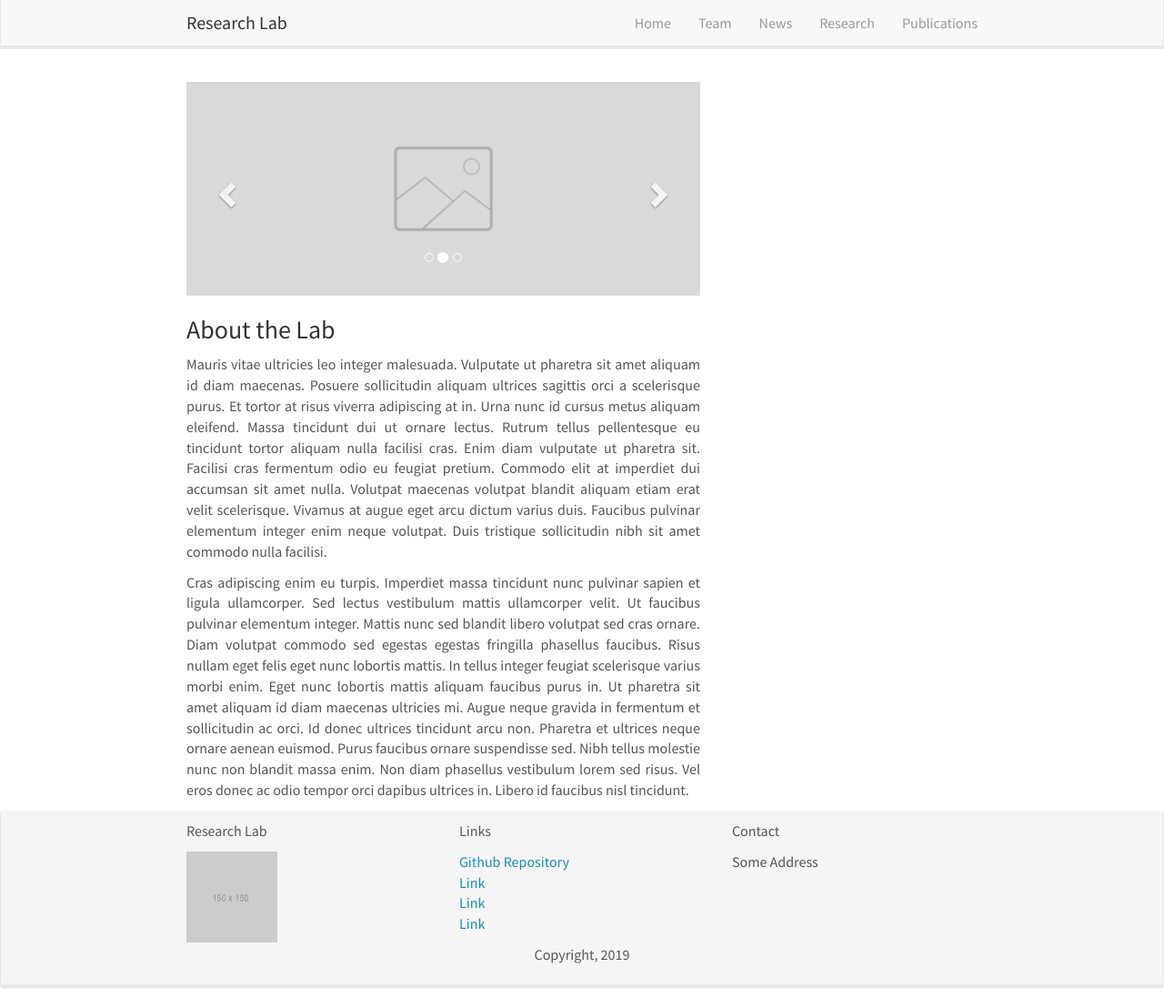
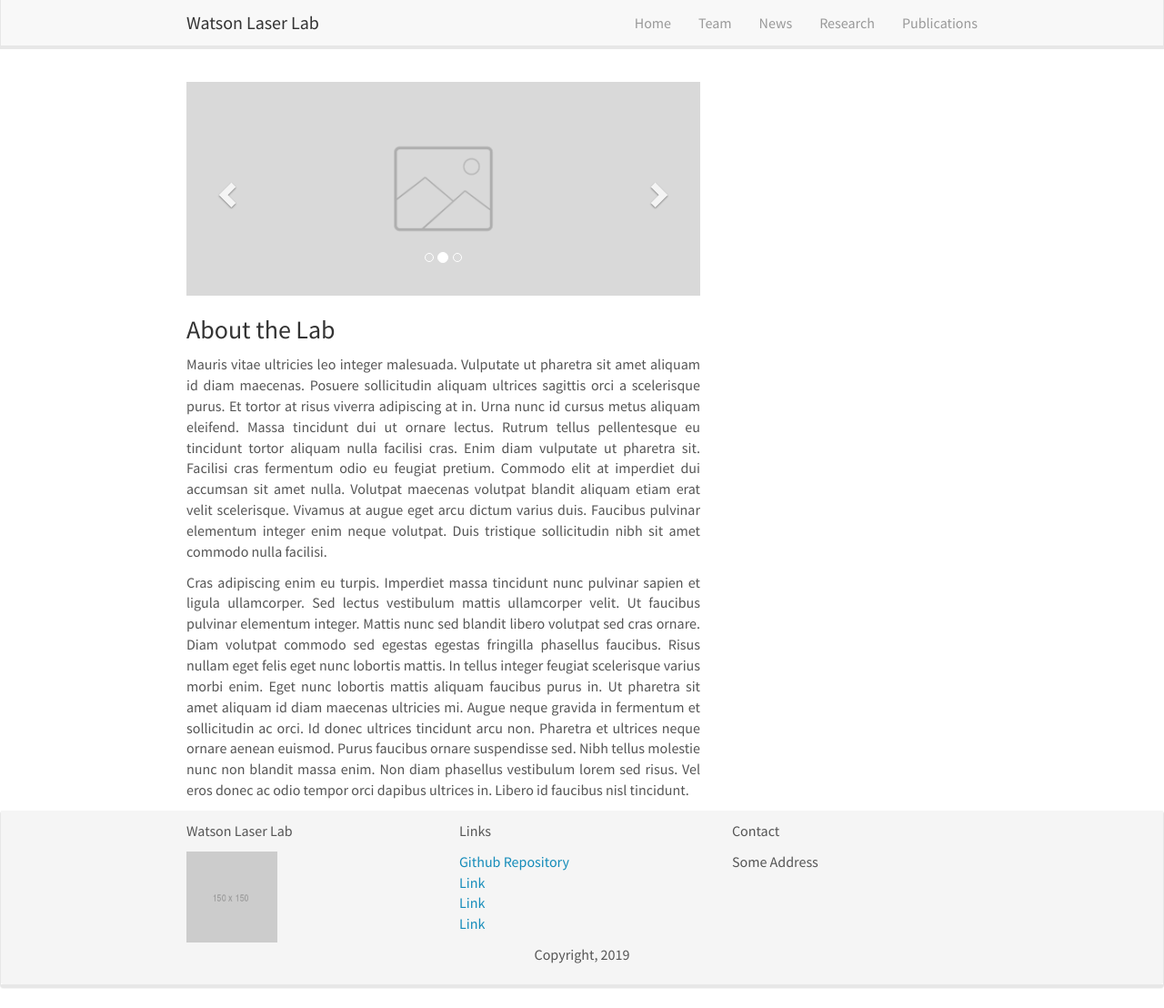
Before and after one commit to petwa93/Watson-Laser-Lab, a Jekyll site: the page built from _pages/home.md, in a window 1280 px wide and 1108 px high. Shown: the whole window at 91% size. Built offline with Jekyll 4.4.1, drawn with Linux system fonts in a browser that asks for light colours; nearby versions of some CDN libraries; comment, search, counter and statistics services are not loaded.

Commit message:
Update _config.yml

```diff
--- a/_config.yml
+++ b/_config.yml
@@ -6,8 +6,8 @@
 # 'jekyll serve'. If you change this file, please restart the server process.
 
 # Site settings
-title: Research Lab
-email: your-email@domain.com
+title: Watson Laser Lab
+email: peter.watson@chem.ox.ac.uk
 description: > # this means to ignore newlines until "baseurl:"
   Write an awesome description for your new site here. You can edit this
   line in _config.yml. It will appear in your document head meta (for
```
